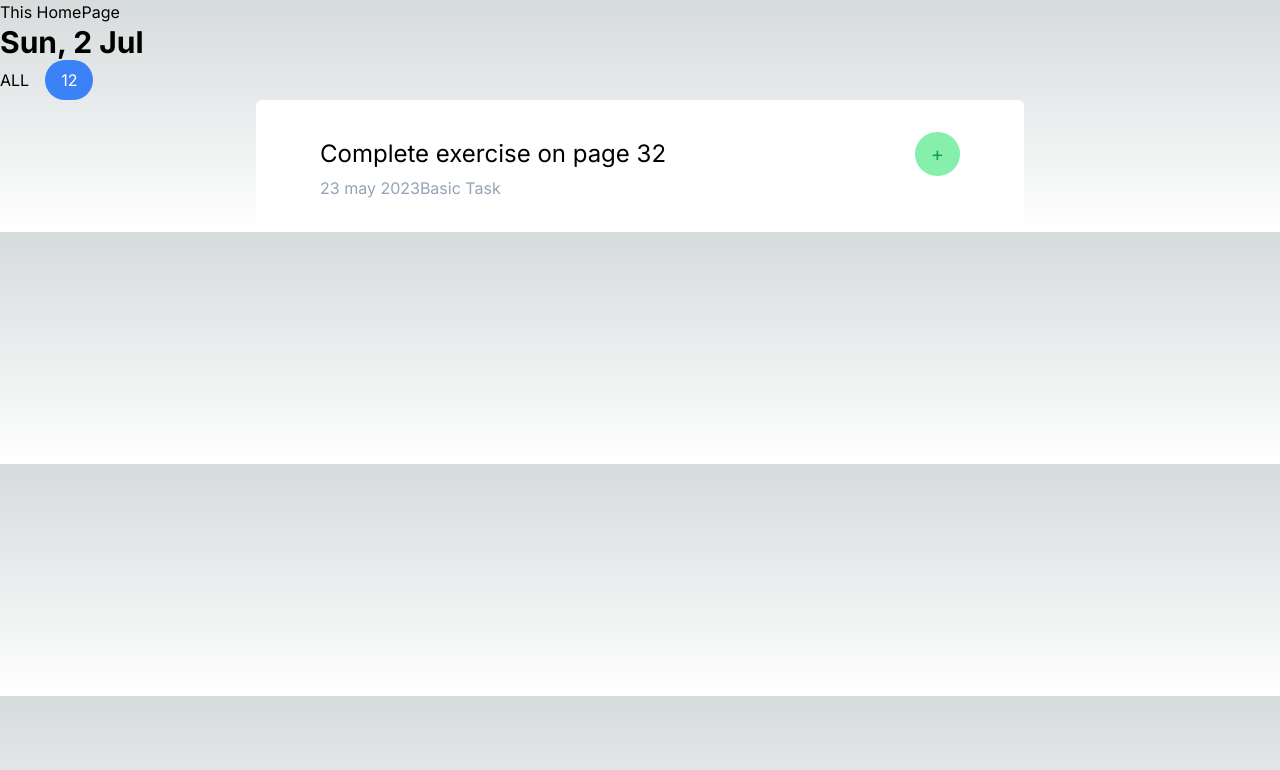
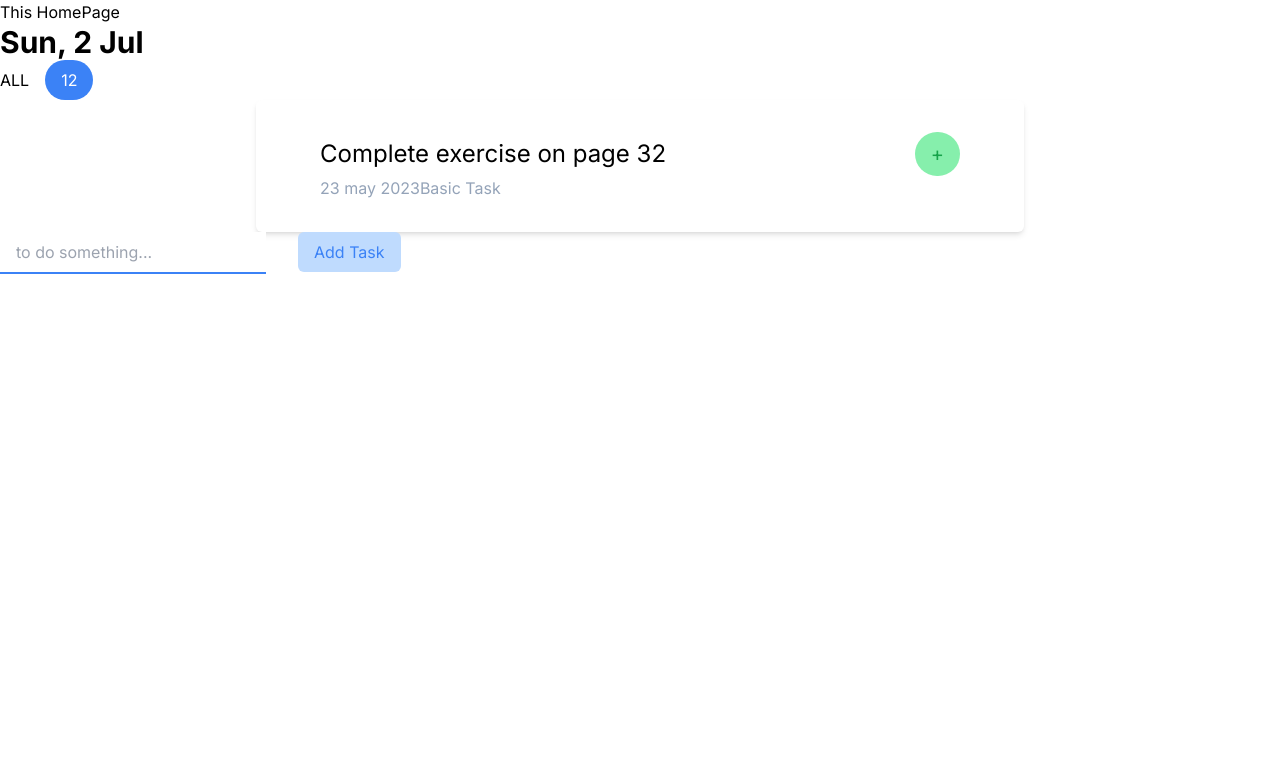
Before and after one commit to DrChhun/TodoNext, a Next.js app: page / in a window 1280 px wide. Shown: the top 770 px of the page. Built offline with nearby package versions, Linux system fonts and the light colour scheme.

Commit message:
add input new task handler

```diff
--- /dev/null
+++ b/app/components/Task/InputTask.tsx
@@ -0,0 +1,14 @@
+export const InputTask = () => {
+  return (
+    <div className="space-x-8">
+      <input
+        className="px-4 py-2 outline-none border-b-2 border-blue-500"
+        type="text"
+        placeholder="to do something..."
+      />
+      <button className="bg-blue-200 text-blue-500 px-4 py-2 rounded-md">
+        Add Task
+      </button>
+    </div>
+  );
+};
--- a/app/components/Task/TaskDetail.tsx
+++ b/app/components/Task/TaskDetail.tsx
@@ -2,7 +2,7 @@ import { TaskProps } from "@/app/Type/Todo";
 
 export const TaskDetail: React.FC<TaskProps> = ({ title, date, category }) => {
   return (
-    <div className="bg-white py-8 px-16 rounded-md max-w-3xl mx-auto">
+    <div className="bg-white shadow-md py-8 px-16 rounded-md max-w-3xl mx-auto">
       <div className="flex items-center justify-between">
         <h2 className="text-black text-2xl">{title}</h2>
         <div className="bg-green-300 py-2 px-4 text-green-600 text-xl rounded-full">
--- a/app/globals.css
+++ b/app/globals.css
@@ -2,7 +2,7 @@
 @tailwind components;
 @tailwind utilities;
 
-:root {
+/* :root {
   --foreground-rgb: 0, 0, 0;
   --background-start-rgb: 214, 219, 220;
   --background-end-rgb: 255, 255, 255;
@@ -24,4 +24,4 @@ body {
       rgb(var(--background-end-rgb))
     )
     rgb(var(--background-start-rgb));
-}
+} */
--- a/app/page.tsx
+++ b/app/page.tsx
@@ -1,4 +1,5 @@
 import { DateDisplay } from "./components/Date/DateDisplay";
+import { InputTask } from "./components/Task/InputTask";
 import { TaskDetail } from "./components/Task/TaskDetail";
 import { Tab } from "./components/ToggleTab/Tab";
 
@@ -13,6 +14,7 @@ const Page = () => {
         date={"23 may 2023"}
         category={"Basic Task"}
       />
+      <InputTask />
     </>
   );
 };
```
